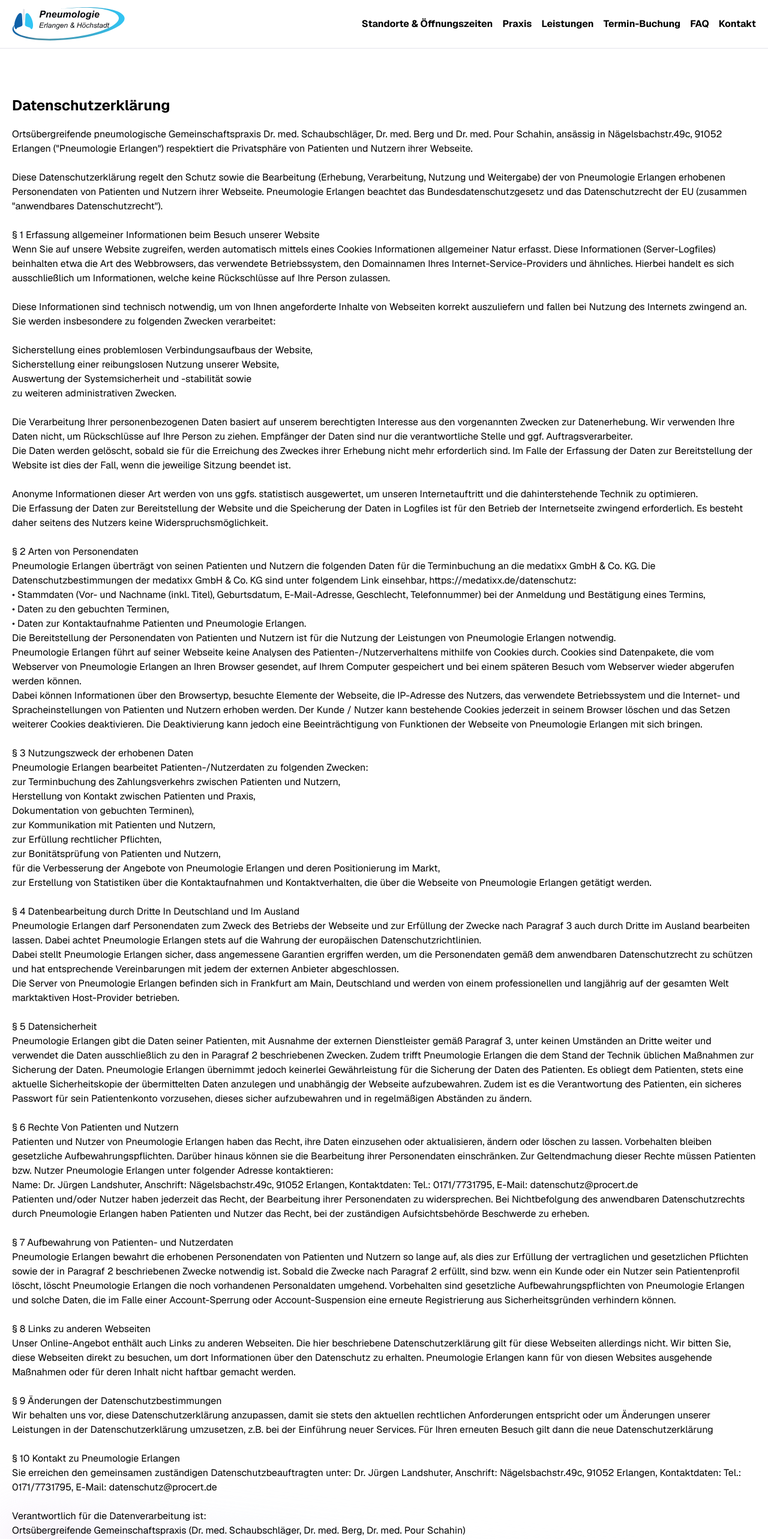
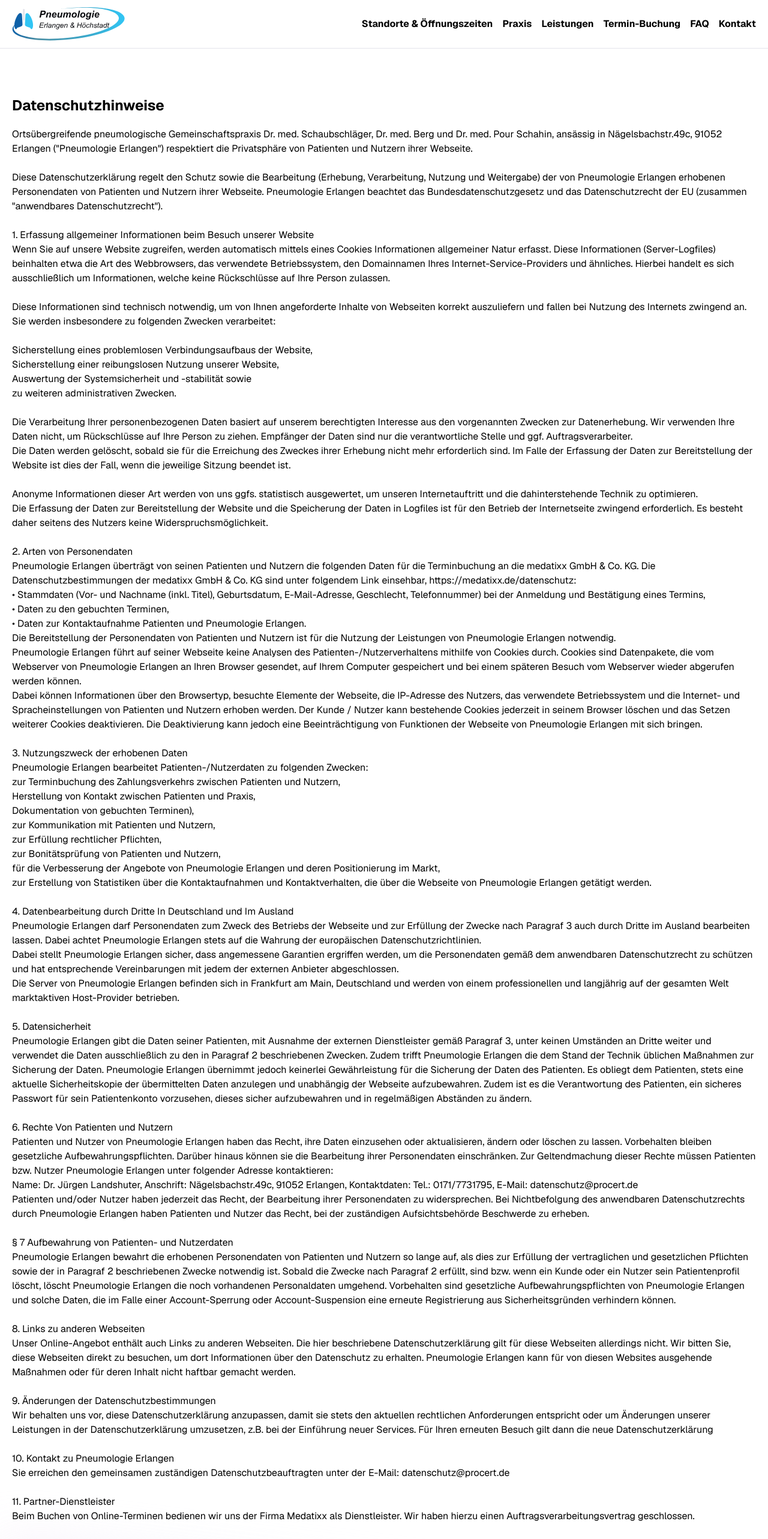
Before and after one commit to pneumology/pneumo-web, a Next.js app: page /datenschutz in a window 1280 px wide. Shown: the top 2566 px of the page at 60% size. Built offline with nearby package versions, Linux system fonts and the light colour scheme.

Commit message:
Datenschutz-Anpassungen

```diff
--- a/src/app/datenschutz/page.tsx
+++ b/src/app/datenschutz/page.tsx
@@ -21,12 +21,12 @@ const Datenschutz = () => {
                 </defs>
             </svg>
             <div className="w-full max-w-7xl relative">
-                <h1 className="font-bold text-2xl mb-5">Datenschutzerklärung</h1>
+                <h1 className="font-bold text-2xl mb-5">Datenschutzhinweise</h1>
                 <p>Ortsübergreifende pneumologische Gemeinschaftspraxis Dr. med. Schaubschläger, Dr. med. Berg und Dr. med. Pour Schahin, ansässig in Nägelsbachstr.49c, 91052 Erlangen (&quot;Pneumologie Erlangen&quot;) respektiert die Privatsphäre von Patienten und Nutzern ihrer Webseite.</p>
                 <br />
                 <p>Diese Datenschutzerklärung regelt den Schutz sowie die Bearbeitung (Erhebung, Verarbeitung, Nutzung und Weitergabe) der von Pneumologie Erlangen erhobenen Personendaten von Patienten und Nutzern ihrer Webseite. Pneumologie Erlangen beachtet das Bundesdatenschutzgesetz und das Datenschutzrecht der EU (zusammen &quot;anwendbares Datenschutzrecht&quot;).</p>
                 <br />
-                <p>§ 1 Erfassung allgemeiner Informationen beim Besuch unserer Website</p>
+                <p>1. Erfassung allgemeiner Informationen beim Besuch unserer Website</p>
                 <p>Wenn Sie auf unsere Website zugreifen, werden automatisch mittels eines Cookies Informationen allgemeiner Natur erfasst. Diese Informationen (Server-Logfiles) beinhalten etwa die Art des Webbrowsers, das verwendete Betriebssystem, den Domainnamen Ihres Internet-Service-Providers und ähnliches. Hierbei handelt es sich ausschließlich um Informationen, welche keine Rückschlüsse auf Ihre Person zulassen.</p>
                 <br />
                 <p>Diese Informationen sind technisch notwendig, um von Ihnen angeforderte Inhalte von Webseiten korrekt auszuliefern und fallen bei Nutzung des Internets zwingend an. Sie werden insbesondere zu folgenden Zwecken verarbeitet:</p>
@@ -46,7 +46,7 @@ const Datenschutz = () => {
                 <p>Anonyme Informationen dieser Art werden von uns ggfs. statistisch ausgewertet, um unseren Internetauftritt und die dahinterstehende Technik zu optimieren.</p>
                 <p>Die Erfassung der Daten zur Bereitstellung der Website und die Speicherung der Daten in Logfiles ist für den Betrieb der Internetseite zwingend erforderlich. Es besteht daher seitens des Nutzers keine Widerspruchsmöglichkeit.</p>
                 <br />
-                <p>§ 2 Arten von Personendaten</p>
+                <p>2. Arten von Personendaten</p>
                 <p>Pneumologie Erlangen überträgt von seinen Patienten und Nutzern die folgenden Daten für die Terminbuchung an die medatixx GmbH & Co. KG. Die Datenschutzbestimmungen der medatixx GmbH & Co. KG sind unter folgendem Link einsehbar, https://medatixx.de/datenschutz:</p>
                 <p>• Stammdaten (Vor- und Nachname (inkl. Titel), Geburtsdatum, E-Mail-Adresse, Geschlecht, Telefonnummer) bei der Anmeldung und Bestätigung eines Termins,</p>
                 <p>• Daten zu den gebuchten Terminen,</p>
@@ -55,7 +55,7 @@ const Datenschutz = () => {
                 <p>Pneumologie Erlangen führt auf seiner Webseite keine Analysen des Patienten-/Nutzerverhaltens mithilfe von Cookies durch. Cookies sind Datenpakete, die vom Webserver von Pneumologie Erlangen an Ihren Browser gesendet, auf Ihrem Computer gespeichert und bei einem späteren Besuch vom Webserver wieder abgerufen werden können.</p>
                 <p>Dabei können Informationen über den Browsertyp, besuchte Elemente der Webseite, die IP-Adresse des Nutzers, das verwendete Betriebssystem und die Internet- und Spracheinstellungen von Patienten und Nutzern erhoben werden. Der Kunde / Nutzer kann bestehende Cookies jederzeit in seinem Browser löschen und das Setzen weiterer Cookies deaktivieren. Die Deaktivierung kann jedoch eine Beeinträchtigung von Funktionen der Webseite von Pneumologie Erlangen mit sich bringen.</p>
                 <br />
-                <p>§ 3 Nutzungszweck der erhobenen Daten</p>
+                <p>3. Nutzungszweck der erhobenen Daten</p>
                 <p>Pneumologie Erlangen bearbeitet Patienten-/Nutzerdaten zu folgenden Zwecken:</p>
                 <p>zur Terminbuchung des Zahlungsverkehrs zwischen Patienten und Nutzern,</p>
                 <p>Herstellung von Kontakt zwischen Patienten und Praxis,</p>
@@ -66,15 +66,15 @@ const Datenschutz = () => {
                 <p>für die Verbesserung der Angebote von Pneumologie Erlangen und deren Positionierung im Markt,</p>
                 <p>zur Erstellung von Statistiken über die Kontaktaufnahmen und Kontaktverhalten, die über die Webseite von Pneumologie Erlangen getätigt werden.</p>
                 <br />
-                <p>§ 4 Datenbearbeitung durch Dritte In Deutschland und Im Ausland</p>
+                <p>4. Datenbearbeitung durch Dritte In Deutschland und Im Ausland</p>
                 <p>Pneumologie Erlangen darf Personendaten zum Zweck des Betriebs der Webseite und zur Erfüllung der Zwecke nach Paragraf 3 auch durch Dritte im Ausland bearbeiten lassen. Dabei achtet Pneumologie Erlangen stets auf die Wahrung der europäischen Datenschutzrichtlinien.</p>
                 <p>Dabei stellt Pneumologie Erlangen sicher, dass angemessene Garantien ergriffen werden, um die Personendaten gemäß dem anwendbaren Datenschutzrecht zu schützen und hat entsprechende Vereinbarungen mit jedem der externen Anbieter abgeschlossen.</p>
                 <p>Die Server von Pneumologie Erlangen befinden sich in Frankfurt am Main, Deutschland und werden von einem professionellen und langjährig auf der gesamten Welt marktaktiven Host-Provider betrieben.</p>
                 <br />
-                <p>§ 5 Datensicherheit</p>
+                <p>5. Datensicherheit</p>
                 <p>Pneumologie Erlangen gibt die Daten seiner Patienten, mit Ausnahme der externen Dienstleister gemäß Paragraf 3, unter keinen Umständen an Dritte weiter und verwendet die Daten ausschließlich zu den in Paragraf 2 beschriebenen Zwecken. Zudem trifft Pneumologie Erlangen die dem Stand der Technik üblichen Maßnahmen zur Sicherung der Daten. Pneumologie Erlangen übernimmt jedoch keinerlei Gewährleistung für die Sicherung der Daten des Patienten. Es obliegt dem Patienten, stets eine aktuelle Sicherheitskopie der übermittelten Daten anzulegen und unabhängig der Webseite aufzubewahren. Zudem ist es die Verantwortung des Patienten, ein sicheres Passwort für sein Patientenkonto vorzusehen, dieses sicher aufzubewahren und in regelmäßigen Abständen zu ändern.</p>
                 <br />
-                <p>§ 6 Rechte Von Patienten und Nutzern</p>
+                <p>6. Rechte Von Patienten und Nutzern</p>
                 <p>Patienten und Nutzer von Pneumologie Erlangen haben das Recht, ihre Daten einzusehen oder aktualisieren, ändern oder löschen zu lassen. Vorbehalten bleiben gesetzliche Aufbewahrungspflichten. Darüber hinaus können sie die Bearbeitung ihrer Personendaten einschränken. Zur Geltendmachung dieser Rechte müssen Patienten bzw. Nutzer Pneumologie Erlangen unter folgender Adresse kontaktieren:</p>
                 <p>Name: Dr. Jürgen Landshuter, Anschrift: Nägelsbachstr.49c, 91052 Erlangen, Kontaktdaten: Tel.: 0171/7731795, E-Mail: datenschutz@procert.de</p>
                 <p>Patienten und/oder Nutzer haben jederzeit das Recht, der Bearbeitung ihrer Personendaten zu widersprechen. Bei Nichtbefolgung des anwendbaren Datenschutzrechts durch Pneumologie Erlangen haben Patienten und Nutzer das Recht, bei der zuständigen Aufsichtsbehörde Beschwerde zu erheben.</p>
@@ -82,14 +82,17 @@ const Datenschutz = () => {
                 <p>§ 7 Aufbewahrung von Patienten- und Nutzerdaten</p>
                 <p>Pneumologie Erlangen bewahrt die erhobenen Personendaten von Patienten und Nutzern so lange auf, als dies zur Erfüllung der vertraglichen und gesetzlichen Pflichten sowie der in Paragraf 2 beschriebenen Zwecke notwendig ist. Sobald die Zwecke nach Paragraf 2 erfüllt, sind bzw. wenn ein Kunde oder ein Nutzer sein Patientenprofil löscht, löscht Pneumologie Erlangen die noch vorhandenen Personaldaten umgehend. Vorbehalten sind gesetzliche Aufbewahrungspflichten von Pneumologie Erlangen und solche Daten, die im Falle einer Account-Sperrung oder Account-Suspension eine erneute Registrierung aus Sicherheitsgründen verhindern können.</p>
                 <br />
-                <p>§ 8 Links zu anderen Webseiten</p>
+                <p>8. Links zu anderen Webseiten</p>
                 <p>Unser Online-Angebot enthält auch Links zu anderen Webseiten. Die hier beschriebene Datenschutzerklärung gilt für diese Webseiten allerdings nicht. Wir bitten Sie, diese Webseiten direkt zu besuchen, um dort Informationen über den Datenschutz zu erhalten. Pneumologie Erlangen kann für von diesen Websites ausgehende Maßnahmen oder für deren Inhalt nicht haftbar gemacht werden.</p>
                 <br />
-                <p>§ 9 Änderungen der Datenschutzbestimmungen</p>
+                <p>9. Änderungen der Datenschutzbestimmungen</p>
                 <p>Wir behalten uns vor, diese Datenschutzerklärung anzupassen, damit sie stets den aktuellen rechtlichen Anforderungen entspricht oder um Änderungen unserer Leistungen in der Datenschutzerklärung umzusetzen, z.B. bei der Einführung neuer Services. Für Ihren erneuten Besuch gilt dann die neue Datenschutzerklärung</p>
                 <br />
-                <p>§ 10 Kontakt zu Pneumologie Erlangen</p>
-                <p>Sie erreichen den gemeinsamen zuständigen Datenschutzbeauftragten unter: Dr. Jürgen Landshuter, Anschrift: Nägelsbachstr.49c, 91052 Erlangen, Kontaktdaten: Tel.: 0171/7731795, E-Mail: datenschutz@procert.de</p>
+                <p>10. Kontakt zu Pneumologie Erlangen</p>
+                <p>Sie erreichen den gemeinsamen zuständigen Datenschutzbeauftragten unter der E-Mail: datenschutz@procert.de</p>
+                <br />
+                <p>11. Partner-Dienstleister</p>
+                <p>Beim Buchen von Online-Terminen bedienen wir uns der Firma Medatixx als Dienstleister. Wir haben hierzu einen Auftragsverarbeitungsvertrag geschlossen.</p>
                 <br />
                 <p>Verantwortlich für die Datenverarbeitung ist:</p>
                 <p>Ortsübergreifende Gemeinschaftspraxis (Dr. med. Schaubschläger, Dr. med. Berg, Dr. med. Pour Schahin)</p>
```
